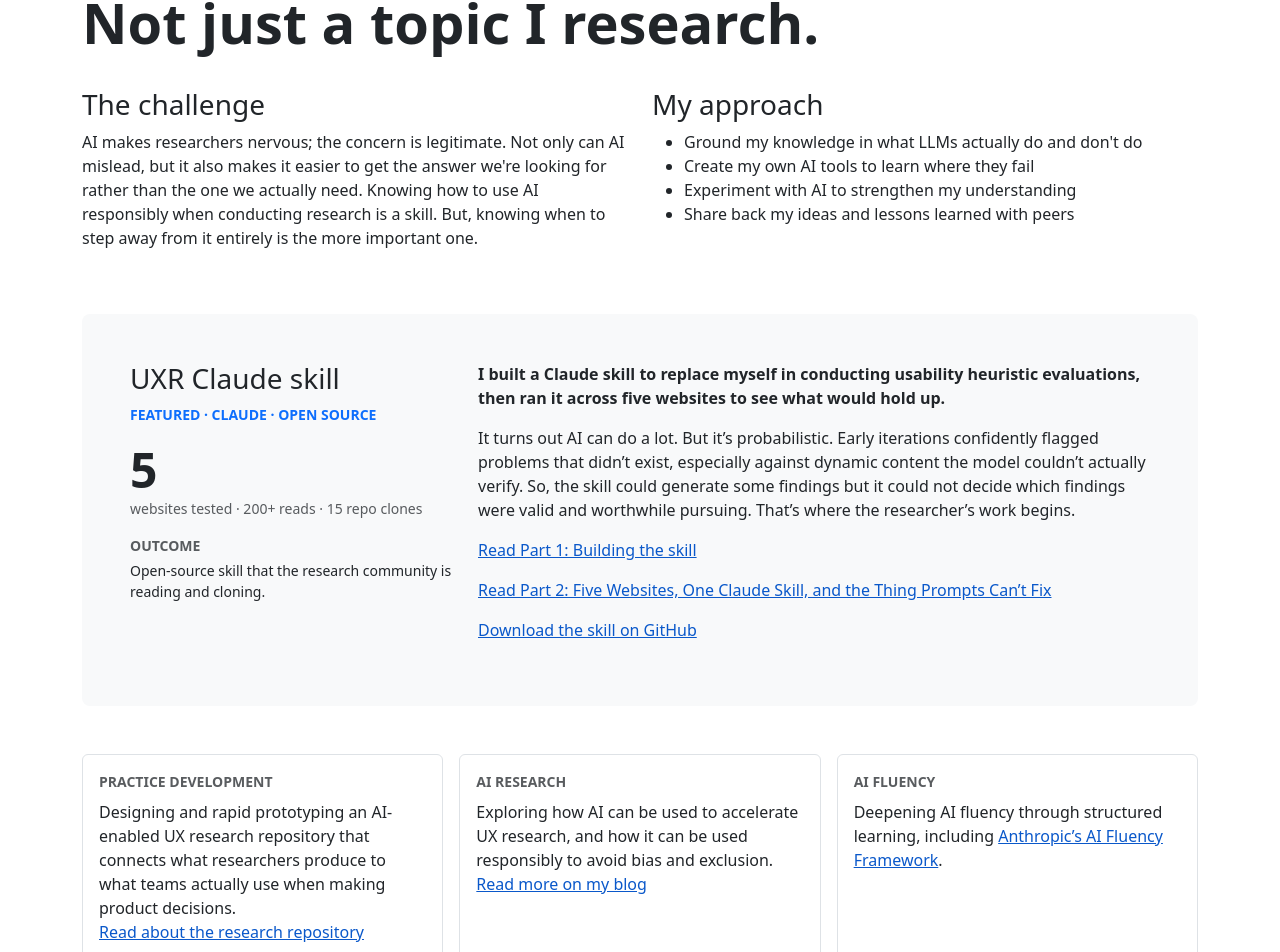
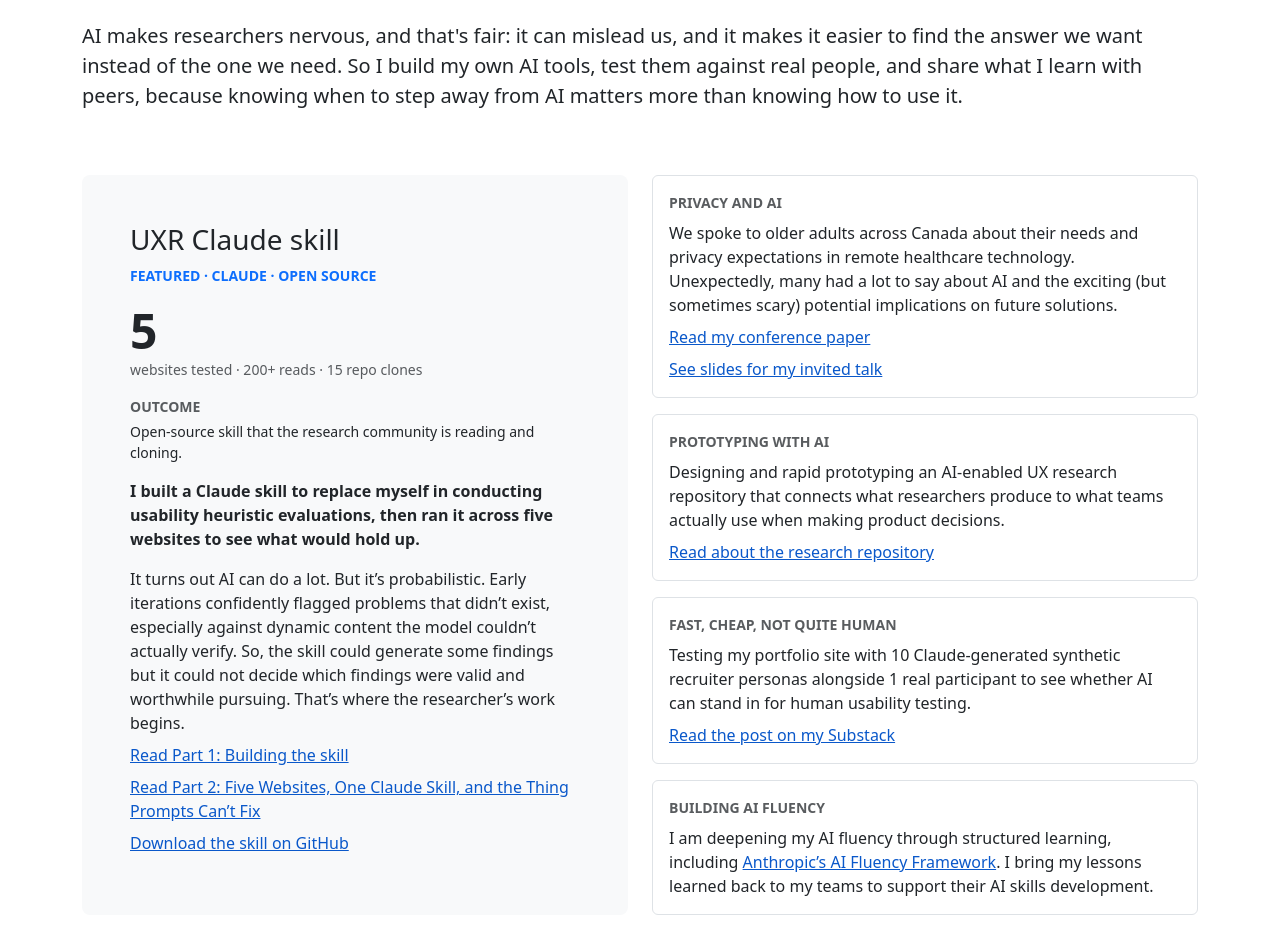
Before and after one commit to danielanapoli/danielanapoli.github.io, a Next.js app: page /ai in a window 1280 px wide. Shown: the part 176-1128 px from the top of the page. Built offline with nearby package versions, Linux system fonts and the light colour scheme.

Commit message:
Updates to the home page and the AI page

```diff
--- a/src/app/ai/page.js
+++ b/src/app/ai/page.js
@@ -20,77 +20,70 @@
 
           {/* Hero */}
           <Row className='mb-4'>
-              <h1 className='display-4 fw-bold'>AI is part of my practice.<br />Not just a topic I research.</h1>
+              <h1 className='display-4 fw-bold'>Putting AI in practice</h1>
+          </Row>
+          <Row className='mb-5'>
+              <Col>
+                  <p className='fs-5'>
+                   AI makes researchers nervous, and that's fair: it can mislead us, and it makes it easier to find the answer we want instead of the one we need.
+                   So I build my own AI tools, test them against real people, and share what I learn with peers, because knowing when to step away from AI matters more than knowing how to use it.
+                  </p>
+              </Col>
           </Row>
 
-          {/* Stats
-          <Row className='mb-5 g-3'>
-            <Col xs={6} md={3}>
-              <p className='display-5 fw-bold mb-0'>5</p>
-              <p className='text-muted small'>Websites heuristically tested</p>
-            </Col>
-            <Col xs={6} md={3}>
-              <p className='display-5 fw-bold mb-0'>200+</p>
-              <p className='text-muted small'>Reads on the build write-up</p>
-            </Col>
-            <Col xs={6} md={3}>
-              <p className='display-5 fw-bold mb-0'>3</p>
-              <p className='text-muted small'>Generative studies run</p>
-            </Col>
-            <Col xs={6} md={3}>
-              <p className='display-5 fw-bold mb-0'>TAGS</p>
-              <p className='text-muted small'>Persona tagging system in use today</p>
-            </Col>
-          </Row>
-          */}
-
-          {/* My AI Approach */}
           <Row className='mb-5 g-4'>
+            {/* Case study: UXR Claude Skill */}
             <Col md={6}>
-              <h3>The challenge</h3>
-              <p>AI makes researchers nervous; the concern is legitimate. Not only can AI mislead, but it also makes it easier to get the answer we're looking for rather than the one we actually need.
-              Knowing how to use AI responsibly when conducting research is a skill. But, knowing when to step away from it entirely is the more important one.</p>
-            </Col>
-            <Col md={6}>
-              <h3>My approach</h3>
-              <ul>
-                <li>Ground my knowledge in what LLMs actually do and don't do</li>
-                <li>Create my own AI tools to learn where they fail</li>
-                <li>Experiment with AI to strengthen my understanding</li>
-                <li>Share back my ideas and lessons learned with peers</li>
-              </ul>
-            </Col>
-          </Row>
-
-          {/* Case study: UXR Claude Skill */}
-          <div className='bg-light rounded-3 p-4 p-md-5 mb-5'>
-            <Row className='g-4'>
-              <Col md={4}>
+              <div className='bg-light rounded-3 p-4 p-md-5 h-100'>
                 <h3>UXR Claude skill</h3>
                 <p className='text-uppercase small fw-bold text-primary mb-3'>Featured &middot; Claude &middot; Open source</p>
                 <p className='display-5 fw-bold mb-0'>5</p>
                 <p className='text-muted small mb-3'>websites tested &middot; 200+ reads &middot; 15 repo clones</p>
                 <p className='text-uppercase small fw-bold text-muted mb-1'>Outcome</p>
-                <p className='small mb-0'>Open-source skill that the research community is reading and cloning.</p>
-              </Col>
-              <Col md={8}>
+                <p className='small mb-3'>Open-source skill that the research community is reading and cloning.</p>
                 <p className='fw-bold mb-3'>I built a Claude skill to replace myself in conducting usability heuristic evaluations, then ran it across five websites to see what would hold up.</p>
-                <p>
+                <p className='mb-0'>
                   It turns out AI can do a lot. But it&rsquo;s probabilistic. Early iterations confidently flagged problems that didn&rsquo;t exist, especially against dynamic content the model couldn&rsquo;t actually verify.
                   So, the skill could generate some findings but it could not decide which findings were valid and worthwhile pursuing. That&rsquo;s where the researcher&rsquo;s work begins.
                 </p>
-                <p>
-                  <a href='https://hellodaniela.substack.com/p/ai-heuristic-evaluation-building' target='_blank' rel='noopener noreferrer' title="Part 1: Building the skill. Daniela's Substack. Opens in a new tab.">Read Part 1: Building the skill</a>
+                <p className='mb-0'>
+                  <a href='https://hellodaniela.substack.com/p/ai-heuristic-evaluation-building' target='_blank' rel='noopener noreferrer' title="Part 1: Building the skill. Daniela's Substack. Opens in a new tab." className='mt-2 d-inline-block'>Read Part 1: Building the skill</a>
                 </p>
-                <p>
-                  <a href='https://hellodaniela.substack.com/p/uxr-claude-skill-evaluation' target='_blank' rel='noopener noreferrer' title="Part 2: Five Websites, One Claude Skill, and the Thing Prompts Can't Fix. Daniela's Substack. Opens in a new tab.">Read Part 2: Five Websites, One Claude Skill, and the Thing Prompts Can&rsquo;t Fix</a>
+                <p className='mb-0'>
+                  <a href='https://hellodaniela.substack.com/p/uxr-claude-skill-evaluation' target='_blank' rel='noopener noreferrer' title="Part 2: Five Websites, One Claude Skill, and the Thing Prompts Can't Fix. Daniela's Substack. Opens in a new tab." className='mt-2 d-inline-block'>Read Part 2: Five Websites, One Claude Skill, and the Thing Prompts Can&rsquo;t Fix</a>
                 </p>
-                <p>
-                  <a href='https://github.com/danielanapoli/ux-heuristic-evaluation' target='_blank' rel='noopener noreferrer' title="Daniela's GitHub repository. Opens in a new tab.">Download the skill on GitHub</a>
+                <p className='mb-0'>
+                  <a href='https://github.com/danielanapoli/ux-heuristic-evaluation' target='_blank' rel='noopener noreferrer' title="Daniela's GitHub repository. Opens in a new tab." className='mt-2 d-inline-block'>Download the skill on GitHub</a>
                 </p>
-              </Col>
-            </Row>
-          </div>
+              </div>
+            </Col>
+
+            {/* Remaining cards */}
+            <Col md={6}>
+              <div className='d-flex flex-column gap-3 h-100'>
+                <div className='border rounded p-3 position-relative'>
+                  <p className='text-uppercase small fw-bold text-muted mb-2'>Privacy and AI</p>
+                  <p className='mb-0'>We spoke to older adults across Canada about their needs and privacy expectations in remote healthcare technology. Unexpectedly, many had a lot to say about AI and the exciting (but sometimes scary) potential implications on future solutions.</p>
+                  <p className='mb-0'><a href='https://link.springer.com/chapter/10.1007/978-3-031-92840-6_5' className='stretched-link mt-2 d-inline-block'>Read my conference paper</a></p>
+                  <p className='mb-0'><a href='https://www.slideshare.net/slideshow/2025-wisdom-exchange-program-presentation/284464604' className='stretched-link mt-2 d-inline-block'>See slides for my invited talk</a></p>
+                </div>
+                <div className='border rounded p-3 position-relative'>
+                  <p className='text-uppercase small fw-bold text-muted mb-2'>Prototyping with AI</p>
+                  <p className='mb-0'>Designing and rapid prototyping an AI-enabled UX research repository that connects what researchers produce to what teams actually use when making product decisions.</p>
+                  <p className='mb-0'><a href='/user-research/concept-testing/case-study' className='stretched-link mt-2 d-inline-block'>Read about the research repository</a></p>
+                </div>
+                <div className='border rounded p-3 position-relative'>
+                  <p className='text-uppercase small fw-bold text-muted mb-2'>Fast, cheap, not quite human</p>
+                  <p className='mb-0'>Testing my portfolio site with 10 Claude-generated synthetic recruiter personas alongside 1 real participant to see whether AI can stand in for human usability testing.</p>
+                  <p className='mb-0'><a href='https://hellodaniela.substack.com/p/fast-cheap-not-quite-human-creating' target='_blank' rel='noopener noreferrer' title="Fast, Cheap, Not Quite Human: Creating Synthetic Users. Daniela's Substack. Opens in a new tab." className='stretched-link mt-2 d-inline-block'>Read the post on my Substack</a></p>
+                </div>
+                <div className='border rounded p-3'>
+                  <p className='text-uppercase small fw-bold text-muted mb-2'>Building AI Fluency</p>
+                  <p className='mb-0'>I am deepening my AI fluency through structured learning, including <a href='https://anthropic.skilljar.com/ai-fluency-framework-foundations' target='_blank' rel='noopener noreferrer' title='Anthropic. Opens in a new tab.'>Anthropic&rsquo;s AI Fluency Framework</a>. I bring my lessons learned back to my teams to support their AI skills development.</p>
+                </div>
+              </div>
+            </Col>
+          </Row>
 
           {/* Case study: Persona Automation */}
           {/*
@@ -145,28 +138,30 @@
           </Row>
           */}
 
-          <Row className='mb-4 g-3'>
-            <Col md={4}>
-              <div className='border rounded p-3 h-100'>
-                <p className='text-uppercase small fw-bold text-muted mb-2'>Practice Development</p>
-                <p className='mb-0'>Designing and rapid prototyping an AI-enabled UX research repository that connects what researchers produce to what teams actually use when making product decisions.</p>
-                <p><a href='/ai/research-repository' className='stretched-link mt-2'>Read about the research repository</a></p>
-              </div>
+
+
+          {/* Stats
+          <Row className='mb-5 g-3'>
+            <Col xs={6} md={3}>
+              <p className='display-5 fw-bold mb-0'>5</p>
+              <p className='text-muted small'>Websites heuristically tested</p>
             </Col>
-            <Col md={4}>
-              <div className='border rounded p-3 h-100'>
-                <p className='text-uppercase small fw-bold text-muted mb-2'>AI Research</p>
-                <p className='mb-0'>Exploring how AI can be used to accelerate UX research, and how it can be used responsibly to avoid bias and exclusion.</p>
-                <p><a href='/blog' className='stretched-link mt-2'>Read more on my blog</a></p>
-              </div>
+            <Col xs={6} md={3}>
+              <p className='display-5 fw-bold mb-0'>200+</p>
+              <p className='text-muted small'>Reads on the build write-up</p>
             </Col>
-            <Col md={4}>
-              <div className='border rounded p-3 h-100'>
-                <p className='text-uppercase small fw-bold text-muted mb-2'>AI Fluency</p>
-                <p className='mb-0'>Deepening AI fluency through structured learning, including <a href='https://anthropic.skilljar.com/ai-fluency-framework-foundations' target='_blank' rel='noopener noreferrer' title='Anthropic. Opens in a new tab.'>Anthropic&rsquo;s AI Fluency Framework</a>.</p>
-              </div>
+            <Col xs={6} md={3}>
+              <p className='display-5 fw-bold mb-0'>3</p>
+              <p className='text-muted small'>Generative studies run</p>
+            </Col>
+            <Col xs={6} md={3}>
+              <p className='display-5 fw-bold mb-0'>TAGS</p>
+              <p className='text-muted small'>Persona tagging system in use today</p>
             </Col>
           </Row>
+          */}
+
+
         </Container>
       </section>
     </div>
```
Also changed, not shown: src/app/ai/uxr-repo/page.js (+10 -11 lines), src/app/page.js (+17 -5 lines), src/app/user-research/concept-testing/case-study/page.js (+39 -16 lines).
